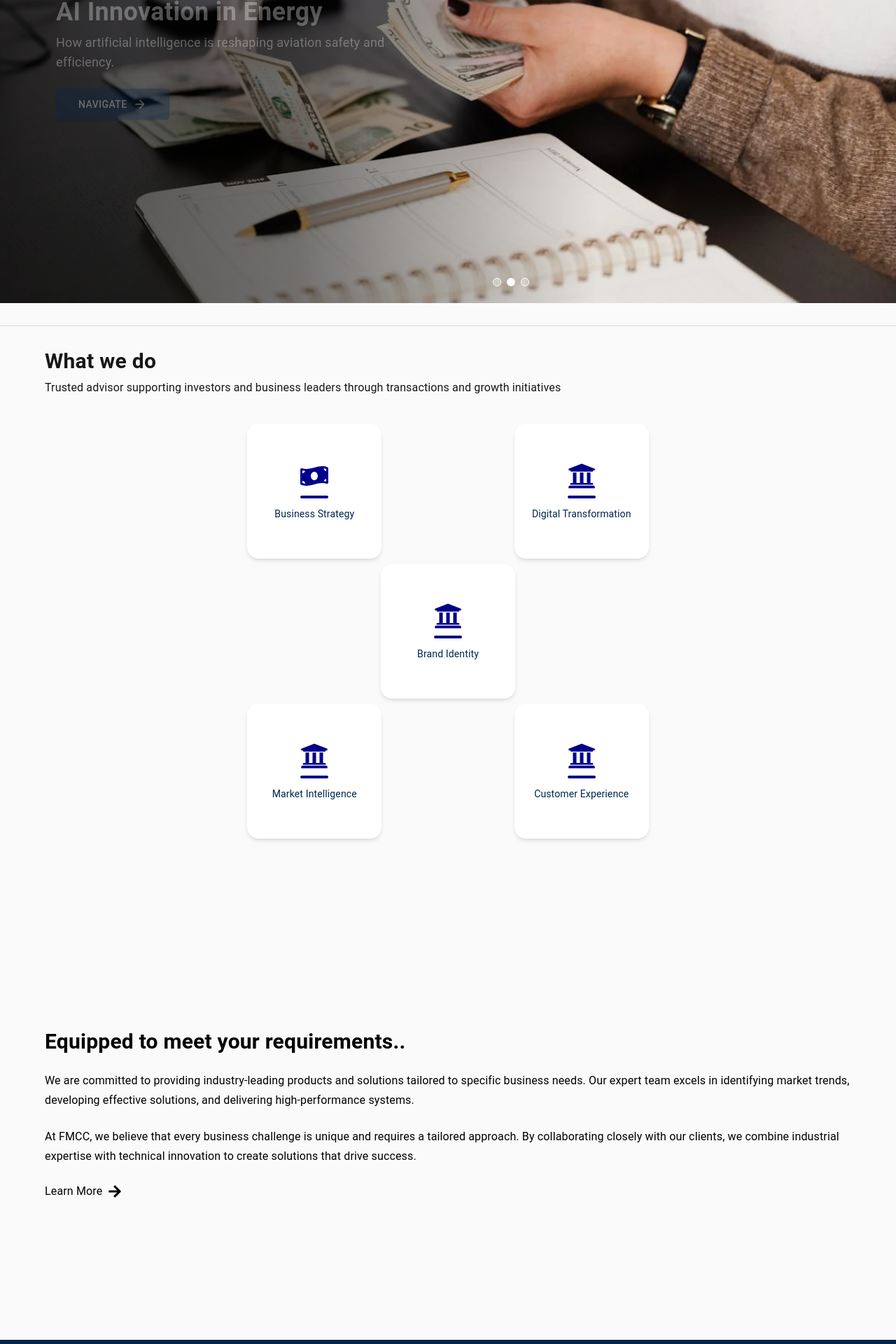
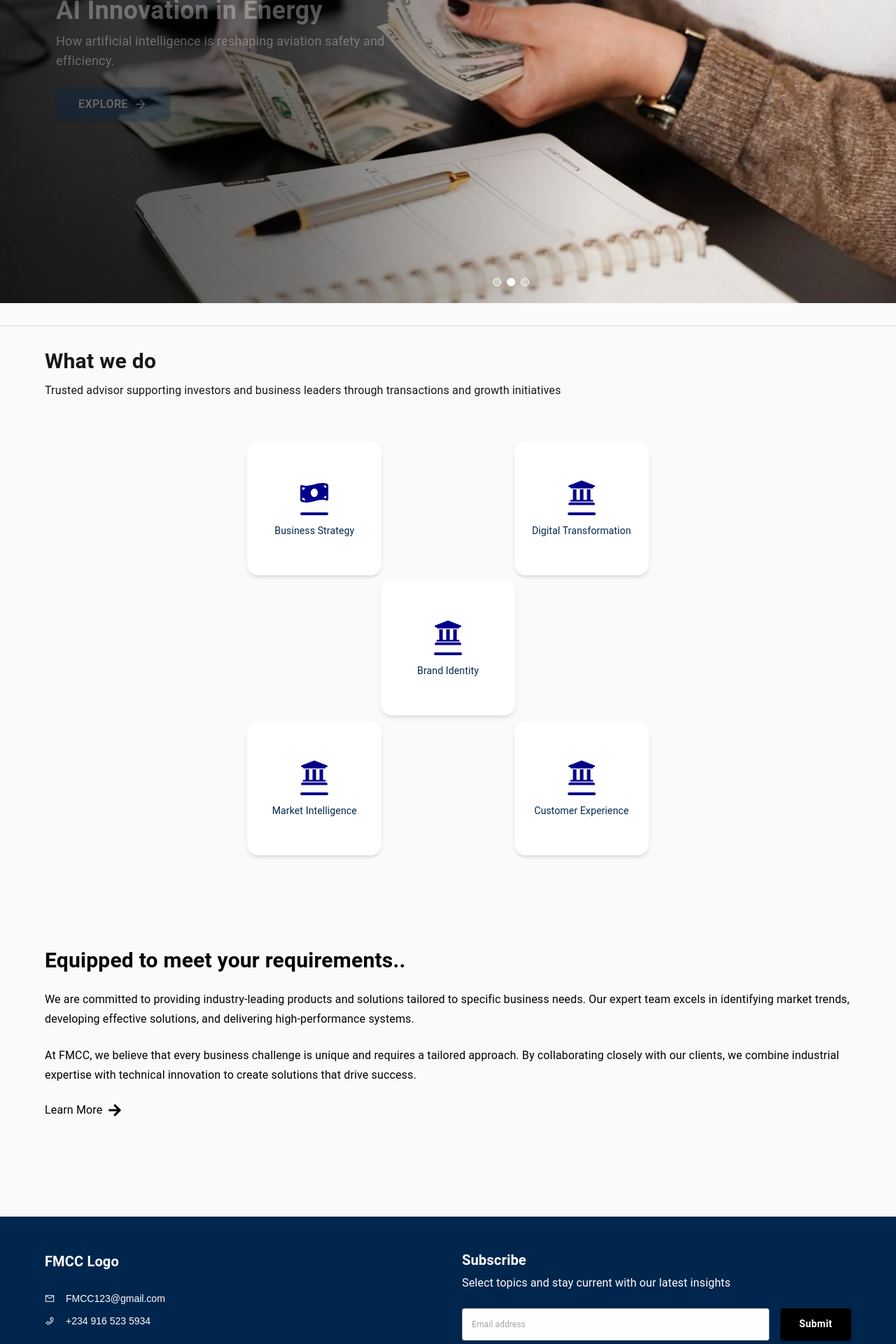
Before and after one commit to Obichris1/FMCC, a Next.js app: page / in a window 1280 px wide. Shown: the part 360-2280 px from the top of the page at 70% size. Built offline with nearby package versions, Linux system fonts and the light colour scheme.

Commit message:
Header Fix

```diff
--- a/src/app/components/AboutBanner.jsx
+++ b/src/app/components/AboutBanner.jsx
@@ -9,7 +9,7 @@ import {
 export default function AboutBanner() {
   return (
     <div className="space-y-24">
-      <Box className="bg-white rounded-md w-full  mx-auto flex flex-col md:flex-row !gap-16 items-center">
+      <Box className=" rounded-md w-full  mx-auto flex flex-col md:flex-row !gap-16 items-center">
         {/* Left Section */}
         <div className="flex-1 ">
           <Typography  className="!font-bold !mb-2 !text-lg md:!text-2xl">
--- a/src/app/components/Hero.jsx
+++ b/src/app/components/Hero.jsx
@@ -64,9 +64,9 @@ export default function Hero() {
 
             <Button
               variant="contained"
-            className="!text-white !text-sm !px-8 !py-3 !bg-[#00264D] font-semibold hover:!shadow-2xl hover:!scale-105 flex items-center gap-2"
+            className="!text-white !text-xs md:!text-base !px-8 !py-3 !bg-[#00264D] font-semibold hover:!shadow-2xl hover:!scale-105 flex items-center gap-2"
             >
-              Navigate
+              Explore
               <MdArrowForward className="text-white text-xl" />
             </Button>
           </motion.div>
--- a/src/app/page.js
+++ b/src/app/page.js
@@ -77,10 +77,10 @@ export default function Home() {
       <Divider className="" />
 
       <div className="m-auto py-8 w-[90%] ">
-        <Typography  className="!mb-2 !font-semibold !text-2xl md:!text-3xl">
+        <Typography  className="!mb-3 !font-semibold !text-2xl md:!text-3xl">
           What we do
         </Typography>
-        <Typography variant="body1" className="!mb-10 !text-sm md:!text-base">
+        <Typography variant="body1" className="!mb-15 !text-sm md:!text-base">
           Trusted advisor supporting investors and business leaders through
           transactions and growth initiatives
         </Typography>
@@ -122,7 +122,7 @@ export default function Home() {
       </div>
       {/* <Divider className="py-8" /> */}
 
-      <div className=" relative bg-cover py-40 mt-20 text-center rounded-lg text-black"> {/* Increased padding and margin */}
+      <div className=" relative bg-cover py-25 text-center rounded-lg text-black"> {/* Increased padding and margin */}
         {/* Dark Overlay */}
         <div ></div>
 
```
